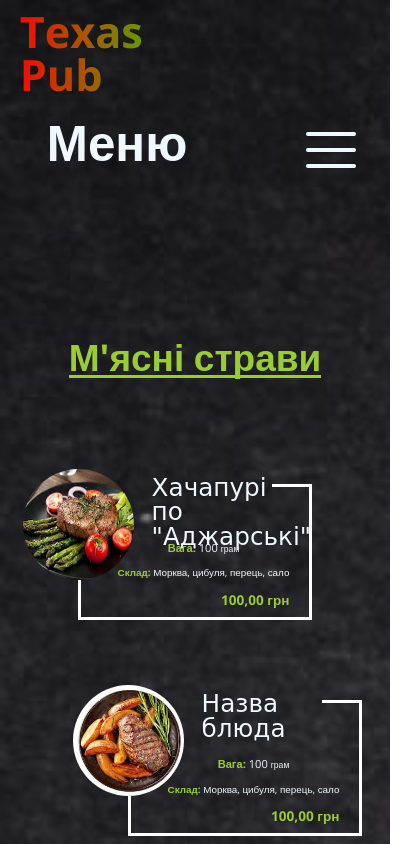
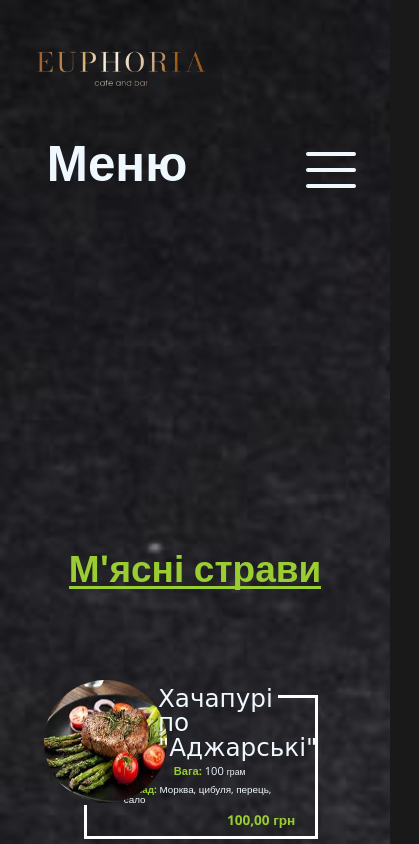
Before and after one commit to serg999222/Responsive-layout-menu, a plain HTML site: page index.html in a window 390 px wide. Shown: the top 844 px of the page, 419 px wide, since content can reach past the window. Drawn offline with nearby package versions, Linux system fonts and the light colour scheme; a web font is replaced by a local one.

Commit message:
fix viev scrin

```diff
--- a/index.html
+++ b/index.html
@@ -18,8 +18,7 @@
 			<div class="container">
 
 				<div class="header_logo">
-					<!--<img src="./img/logo-removebg-preview.png" alt="cover">-->
-					Texas Pub
+					<img src="./img/logo-removebg-preview.png" alt="cover">
 				</div>
 				<div class="menu_wrapper">
 					<h1 class="header_title">Меню</h1>
@@ -40,9 +39,8 @@
 								<li class="header_nav_item"><a href="#cold_food">Холодні закуски</a></li>
 								<li class="header_nav_item"><a href="#pizza">Піца</a></li>
 								<li class="header_nav_item"><a href="#alcohol">Алкогольні напої</a></li>
-								<li class="header_nav_item nav_item_logo"><img src="" alt="">
-									Texas Pub
-								</li>
+								<li class="header_nav_item nav_item_logo"><img src="./img/logo-removebg-preview.png"
+										alt="cover"></li>
 							</ul>
 						</div>
 
--- a/style.css
+++ b/style.css
@@ -102,6 +102,7 @@ body {
 	height: 100%;
 	color: aliceblue;
 	font-family: var(--fontOpen);
+	background-color: rgba(0, 0, 0, 0.9);
 }
 
 
@@ -113,30 +114,68 @@ body {
 	background-image: url('./img/main-background.jpg');
 	background-repeat: no-repeat;
 	background-size: cover;
+	max-width: 70%;
+	margin: 0 auto;
 
+}
+
+@media(max-width:800px) {
+	.main_wrapper {
+		max-width: 100%;
+	}
 }
 
 header {
 
-	height: 75vh;
+	height: 100vh;
 
 }
 
 @media(max-width:1400px) {
 	header {
-		height: 60vh;
+		height: 145vh;
+	}
+}
+
+@media(max-width:1200px) {
+	header {
+		height: 125vh;
+	}
+}
+
+@media(max-width:1000px) {
+	header {
+		height: 110vh;
+	}
+}
+
+@media(max-width:850px) {
+	header {
+		height: 100vh;
+	}
+}
+
+@media(max-width:720px) {
+	header {
+		height: 90vh;
 	}
 }
 
 @media(max-width:600px) {
 	header {
-		height: 50vh;
+		height: 80vh;
 	}
 }
 
 @media(max-width:500px) {
 	header {
-		height: 40vh;
+		height: 70vh;
+	}
+}
+
+@media(max-width:400px) {
+	header {
+		height: 65vh;
 	}
 }
 
@@ -156,12 +195,26 @@ header {
 .header_logo {
 	font-size: calc(var(--index) * 3.5);
 	font-weight: bold;
-	width: 60%;
+	width: 40%;
 	padding: 10px;
-	background: linear-gradient(to right, #ff0000, #00ff00);
-	-webkit-background-clip: text;
-	color: transparent;
+}
 
+@media(max-width:780px) {
+	.header_logo {
+		font-size: calc(var(--index) * 3.5);
+		font-weight: bold;
+		width: 50%;
+		padding: 10px;
+	}
+}
+
+@media(max-width:1400px) {
+	.header_logo {
+		font-size: calc(var(--index) * 3.5);
+		font-weight: bold;
+		width: 60%;
+		padding: 10px;
+	}
 }
 
 .header_logo img {
@@ -252,9 +305,11 @@ header {
 	text-align: center;
 	opacity: 0;
 	transition: all 2s;
+	display: none;
 }
 
 .header_nav.active {
+	display: block;
 	transition: 0.5s;
 	opacity: 1;
 	z-index: 50;
@@ -415,6 +470,8 @@ main {
 
 }
 
+
+
 .carts_title_part_menu {
 	color: yellowgreen;
 	font-weight: bold;
@@ -432,17 +489,6 @@ main {
 	margin-bottom: 90px;
 }
 
-.cart_container_link {
-	margin-bottom: 10px;
-	margin-left: 40px;
-}
-
-@media(max-width:640px) {
-	.cart_container_link {
-		margin-bottom: 10px;
-		margin-left: 5px;
-	}
-}
 
 .carts_flex_container {
 	display: flex;
@@ -450,33 +496,76 @@ main {
 	justify-content: space-around;
 }
 
+@media(max-width:1330px) {
+	.carts_flex_container {
+		max-width: 75%;
+		margin: 0 auto;
+	}
+
+}
+
+@media(max-width:741px) {
+	.carts_flex_container {
+		max-width: 60%;
+		margin: 0 auto;
+	}
+
+}
 
 
 .cart {
 	position: relative;
+	/*max-width: calc(var(--index) * 20);*/
 	max-width: calc(var(--index) * 20);
+	min-width: calc(var(--index) * 19);
 	align-items: center;
 	border-bottom: 3px solid white;
 	border-right: 3px solid white;
 	margin-bottom: 80px;
 
+
 }
 
 
 
-.cart.odd {
-	margin-left: 100px;
+@media(max-width:741px) {
+	.cart.odd {
+		margin-left: 100px;
+	}
 }
+
+@media(max-width:560px) {
+	.cart.odd {
+		margin-left: 100px;
+
+	}
+
+}
+
+
 
 .cart::before {
 	content: '';
 	position: absolute;
 	display: block;
-	height: calc(var(--index) *3);
+	height: calc(var(--index) *2);
 	width: 3px;
 	background-color: white;
 	left: 0;
 	bottom: 0;
+}
+
+@media(max-width:650px) {
+	.cart::before {
+		content: '';
+		position: absolute;
+		display: block;
+		height: calc(var(--index) *2.5);
+		width: 3px;
+		background-color: white;
+		left: 0;
+		bottom: 0;
+	}
 }
 
 .cart::after {
@@ -493,12 +582,62 @@ main {
 
 .cart_image {
 	position: relative;
-	top: -15px;
-	left: -55px;
-	width: calc(var(--index) * 9);
-	height: calc(var(--index) * 9);
+	top: -50px;
+	left: -100px;
+	width: calc(var(--index) * 8);
+	height: calc(var(--index) * 8);
 	border-radius: 50%;
 	transition: all 1s;
+}
+
+@media(max-width:1320px) {
+	.cart_image {
+		width: calc(var(--index) * 8.5);
+		height: calc(var(--index) * 8.5);
+		top: -25px;
+		left: -75px;
+	}
+
+}
+
+@media(max-width:1000px) {
+	.cart_image {
+		width: calc(var(--index) * 8.5);
+		height: calc(var(--index) * 8.5);
+		top: -25px;
+		left: -65px;
+	}
+
+}
+
+@media(max-width:870px) {
+	.cart_image {
+		width: calc(var(--index) * 8.5);
+		height: calc(var(--index) * 8.5);
+		top: -25px;
+		left: -45px;
+	}
+
+}
+
+@media(max-width:633px) {
+	.cart_image {
+		width: calc(var(--index) * 9.5);
+		height: calc(var(--index) * 9.5);
+		top: -15px;
+		left: -55px;
+	}
+
+}
+
+@media(max-width:530px) {
+	.cart_image {
+		width: calc(var(--index) * 10);
+		height: calc(var(--index) * 10);
+		top: -15px;
+		left: -40px;
+	}
+
 }
 
 .cart_image.active {
@@ -601,6 +740,12 @@ main {
 	margin-bottom: 15px;
 }
 
+@media(max-width:520px) {
+	.cart_description {
+		margin-bottom: 8px;
+	}
+}
+
 .cart_description span {
 	font-weight: bold;
 	color: yellowgreen;
@@ -620,6 +765,13 @@ main {
 	text-align: center;
 	margin-bottom: 15px;
 	font-weight: bold;
+}
+
+@media(max-width:520px) {
+	.cart_weight {
+		margin-bottom: 8px;
+	}
+
 }
 
 .cart_weight span {
```
